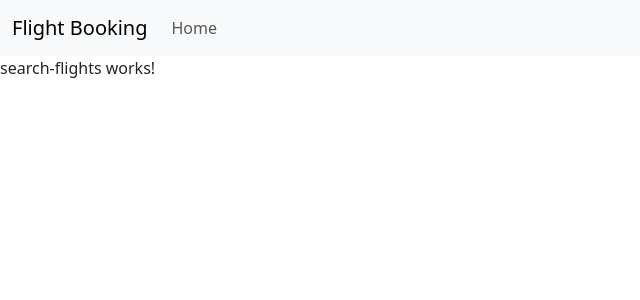
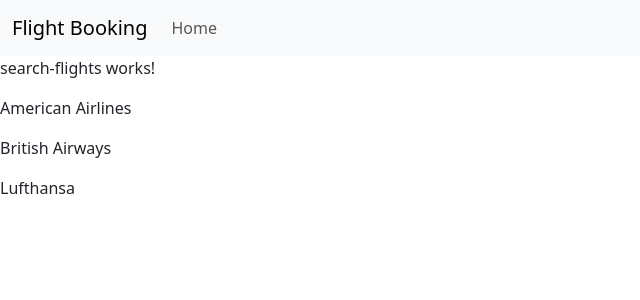
Before and after one commit to kinathru/DotNetAngular-Udemy, an Angular app in the folder flight-booking-app/: page / in a window 1280 px wide. Shown: the top 300 px of the page, without its empty margins (0-640 px from the left). Built offline with nearby package versions, Linux system fonts and the light colour scheme.

Commit message:
feat:display a list of flights

```diff
--- a/flight-booking-app/src/app/search-flights/search-flights.component.html
+++ b/flight-booking-app/src/app/search-flights/search-flights.component.html
@@ -1 +1,5 @@
 <p>search-flights works!</p>
+
+<div *ngFor="let flight of searchResult">
+  <p>{{ flight }}</p>
+</div>
--- a/flight-booking-app/src/app/search-flights/search-flights.component.ts
+++ b/flight-booking-app/src/app/search-flights/search-flights.component.ts
@@ -1,12 +1,15 @@
-import { Component } from '@angular/core';
+import { Component, OnInit } from '@angular/core';
+import { CommonModule } from '@angular/common';
 
 @Component({
   selector: 'app-search-flights',
   standalone: true,
-  imports: [],
+  imports: [CommonModule],
   templateUrl: './search-flights.component.html',
-  styleUrl: './search-flights.component.css'
+  styleUrl: './search-flights.component.css',
 })
-export class SearchFlightsComponent {
+export class SearchFlightsComponent implements OnInit {
+  searchResult: any = ['American Airlines', 'British Airways', 'Lufthansa'];
 
+  ngOnInit(): void {}
 }
```
